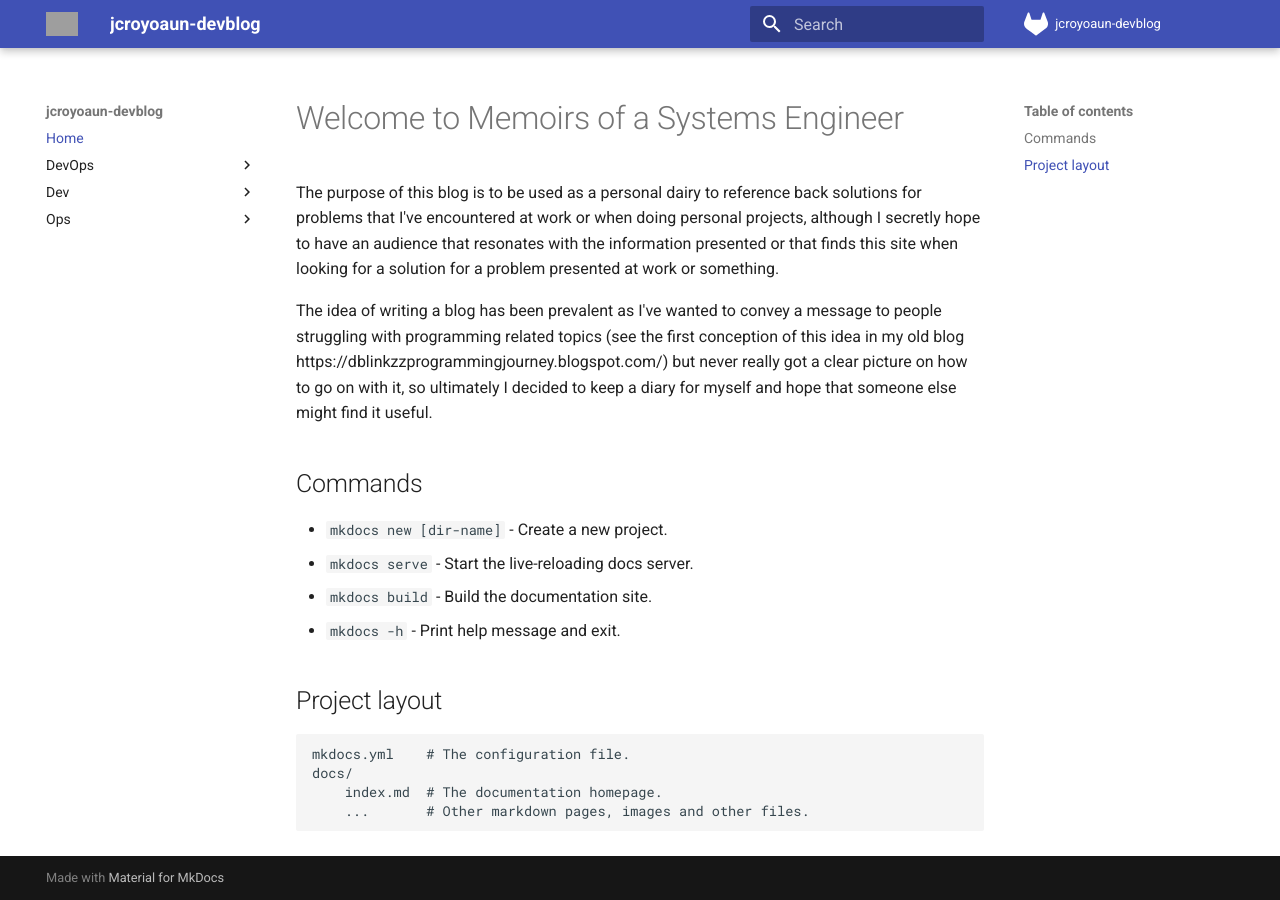
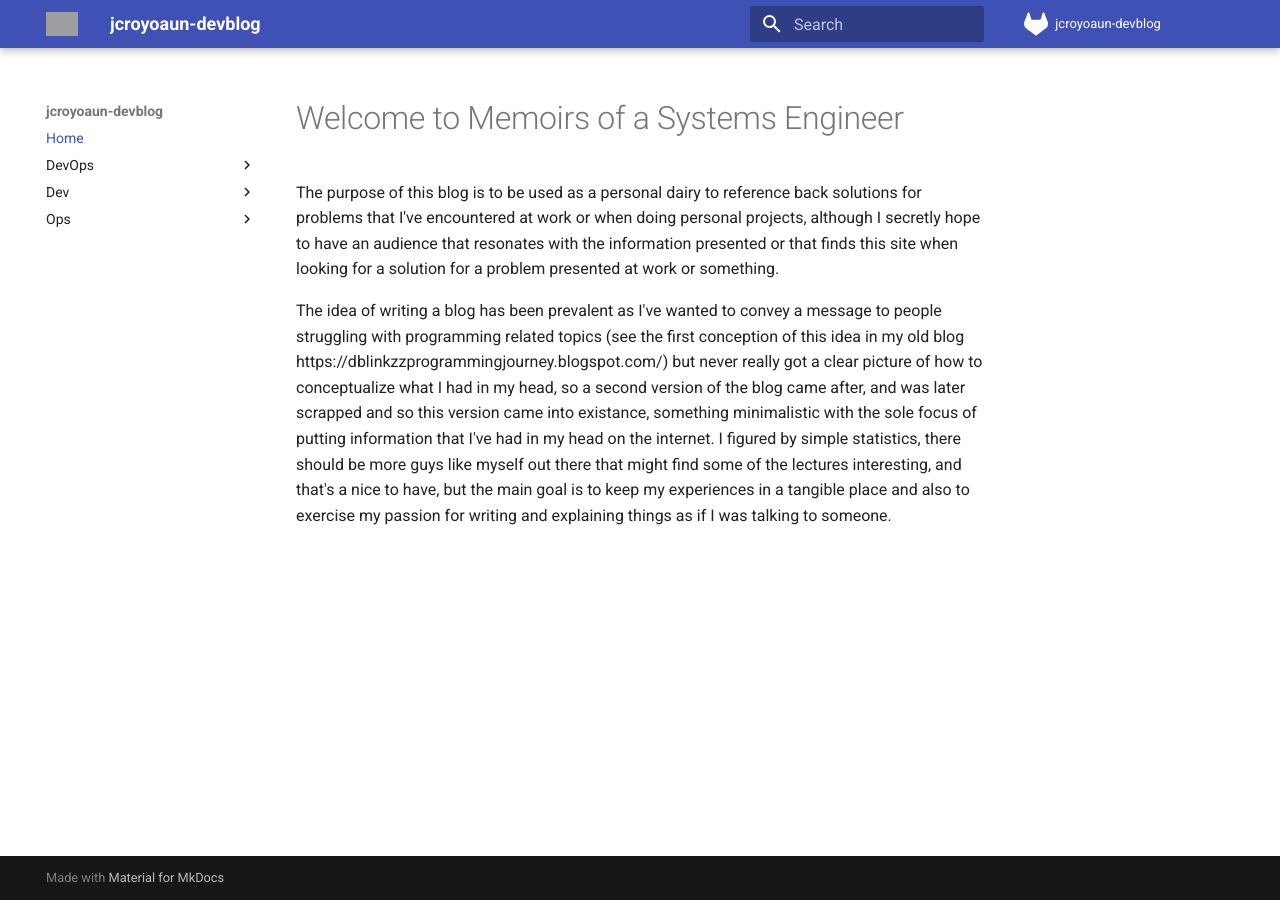
Before and after one commit to jcroyoaun/jcroyoaun-devblog, an MkDocs documentation site: the page built from docs/index.md, in a window 1280 px wide. Built offline with MkDocs 1.6.1 and Material for MkDocs 9.7.7, drawn with Linux system fonts in a browser that asks for light colours; comment, search, counter and statistics services are not loaded; grey boxes are pictures that could not be loaded.

Commit message:
doc: modifying front page

```diff
--- a/docs/index.md
+++ b/docs/index.md
@@ -2,19 +2,4 @@
 
 The purpose of this blog is to be used as a personal dairy to reference back solutions for problems that I've encountered at work or when doing personal projects, although I secretly hope to have an audience that resonates with the information presented or that finds this site when looking for a solution for a problem presented at work or something.
 
-The idea of writing a blog has been prevalent as I've wanted to convey a message to people struggling with programming related topics (see the first conception of this idea in my old blog https://dblinkzzprogrammingjourney.blogspot.com/) but never really got a clear picture on how to go on with it, so ultimately I decided to keep a diary for myself and hope that someone else might find it useful.
-
-
-## Commands
-
-* `mkdocs new [dir-name]` - Create a new project.
-* `mkdocs serve` - Start the live-reloading docs server.
-* `mkdocs build` - Build the documentation site.
-* `mkdocs -h` - Print help message and exit.
-
-## Project layout
-
-    mkdocs.yml    # The configuration file.
-    docs/
-        index.md  # The documentation homepage.
-        ...       # Other markdown pages, images and other files.
+The idea of writing a blog has been prevalent as I've wanted to convey a message to people struggling with programming related topics (see the first conception of this idea in my old blog https://dblinkzzprogrammingjourney.blogspot.com/) but never really got a clear picture of how to conceptualize what I had in my head, so a second version of the blog came after, and was later scrapped and so this version came into existance, something minimalistic with the sole focus of putting information that I've had in my head on the internet. I figured by simple statistics, there should be more guys like myself out there that might find some of the lectures interesting, and that's a nice to have, but the main goal is to keep my experiences in a tangible place and also to exercise my passion for writing and explaining things as if I was talking to someone.
```
